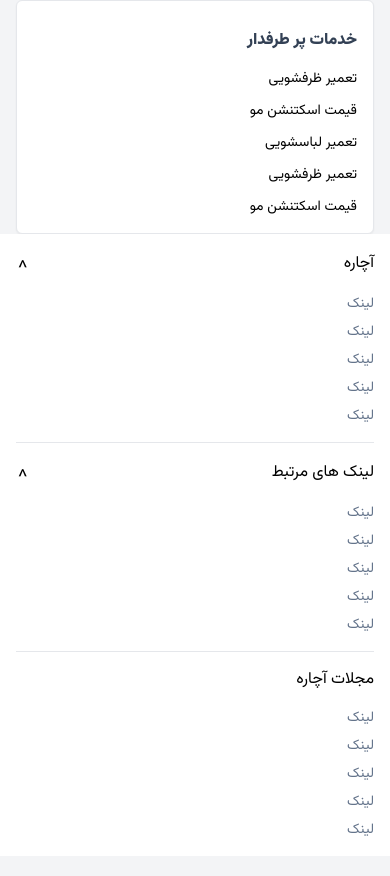
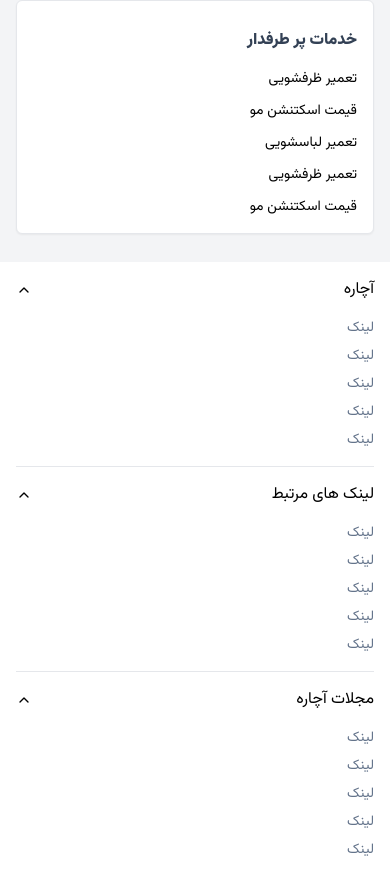
Before and after one commit to mhdix/achare, a website: page public/index.html in a window 390 px wide. Shown: the part 2632-3508 px from the top of the page. Drawn offline with nearby package versions, Linux system fonts and the light colour scheme.

Commit message:
fixed footer for mobile screen

```diff
--- a/public/index.html
+++ b/public/index.html
@@ -9,7 +9,7 @@
 </head>
 <body dir="rtl" class="bg-gray-100  overflow-x-hidden">
 
-    <div class="mx-auto w-screen">
+    <div class="mx-auto w-screen overflow-hidden">
         <!-- header -->
         <header class="max-w-full p-2 md:p-4 flex items-center justify-between bg-white fixed top-0 w-screen z-20">
         <div class="flex items-center gap-3 justify-between w-full max-w-screen-xl m-auto">
@@ -376,13 +376,16 @@
         </div>
 
         </div>
+
         <!-- footer -->
-        <div class="bg-white overflow-hidden">
+        <div class="bg-white overflow-hidden mt-7">
             <div class="p-4" >
                 <div x-data="{ dropdown: true }">
                     <span class="flex items-center justify-between">
                         <p>آچاره</p>
-                        <span class="text-lg" @click="dropdown = !dropdown" :class="dropdown == true ? 'rotate-90' : ''">></span>
+                        <span class="w-4" @click="dropdown = !dropdown" :class="dropdown == true ? 'rotate-0' : 'rotate-180'">
+                            <svg xmlns="http://www.w3.org/2000/svg" viewBox="0 0 24 24" fill="none" stroke="currentColor" stroke-width="2" stroke-linecap="round" stroke-linejoin="round" class="feather feather-chevron-up"><polyline points="18 15 12 9 6 15"></polyline></svg>
+                        </span>
                     </span>
                     <ul class="text-slate-500 mt-4 text-sm gap-2 flex flex-col" x-show="dropdown == true">
                         <li>لینک</li>
@@ -396,7 +399,9 @@
                 <div class="mt-4" x-data="{ dropdown: true }">
                     <span class="flex items-center justify-between">
                         <p>لینک های مرتبط</p>
-                        <span class="text-lg" @click="dropdown = !dropdown" :class="dropdown == true ? 'rotate-90' : ''">></span>
+                        <span class="w-4" @click="dropdown = !dropdown" :class="dropdown == true ? 'rotate-0' : 'rotate-180'">
+                            <svg xmlns="http://www.w3.org/2000/svg" viewBox="0 0 24 24" fill="none" stroke="currentColor" stroke-width="2" stroke-linecap="round" stroke-linejoin="round" class="feather feather-chevron-up"><polyline points="18 15 12 9 6 15"></polyline></svg>
+                        </span>
                     </span>
                     <ul class="text-slate-500 mt-4 text-sm gap-2 flex flex-col" x-show="dropdown == true">
                         <li>لینک</li>
@@ -411,9 +416,8 @@
                 <div class="mt-4" x-data="{ dropdown: true }">
                     <span class="flex items-center justify-between">
                         <p>مجلات آچاره</p>
-                        <span class="text-lg" @click="dropdown = !dropdown" :class="dropdown == true ? 'rotate-90' : ''">
+                        <span class="w-4" @click="dropdown = !dropdown" :class="dropdown == true ? 'rotate-0' : 'rotate-180'">
                             <svg xmlns="http://www.w3.org/2000/svg" viewBox="0 0 24 24" fill="none" stroke="currentColor" stroke-width="2" stroke-linecap="round" stroke-linejoin="round" class="feather feather-chevron-up"><polyline points="18 15 12 9 6 15"></polyline></svg>
-
                         </span>
                     </span>
                     <ul class="text-slate-500 mt-4 text-sm gap-2 flex flex-col" x-show="dropdown == true">
```
Also changed, not shown: public/build/tailwind.css. Lines whose indentation alone changed are shown as unchanged.
